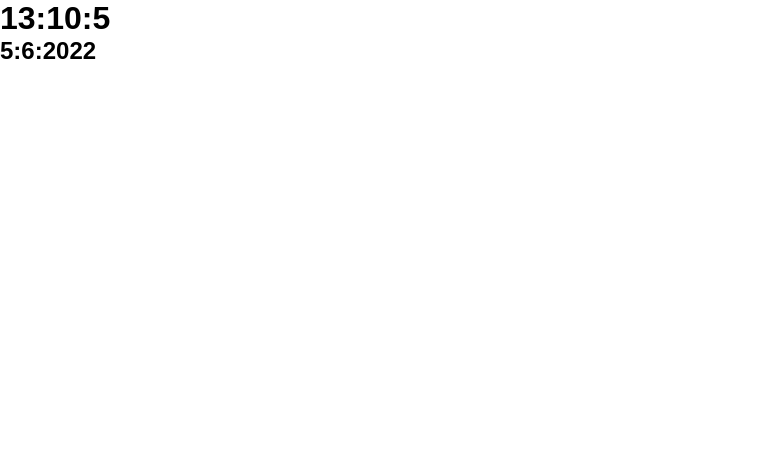
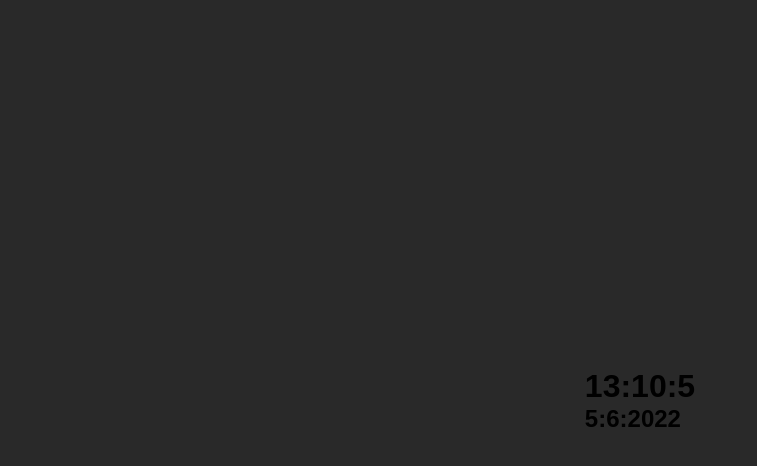
Before and after one commit to GoodEgUY/react-clock, a React (Create React App) app: page / in a window 1280 px wide. Shown: the top 466 px of the page, without its empty margins (0-757 px from the left). Built offline with nearby package versions, Linux system fonts and the light colour scheme; a web font is replaced by a local one.

Commit message:
Added clock

```diff
--- a/src/App.js
+++ b/src/App.js
@@ -1,12 +1,16 @@
-import React from 'react';
-import './App.css';
-import Clock from './components/Clock';
-
+import React from "react";
+import "./App.css";
+import Clock from "./components/Clock";
 
 function App() {
   return (
     <div className="App">
-      <Clock />
+      <div className="wrapper">
+        <div className="content">
+          <Clock />
+
+        </div>
+      </div>
     </div>
   );
 }
```
